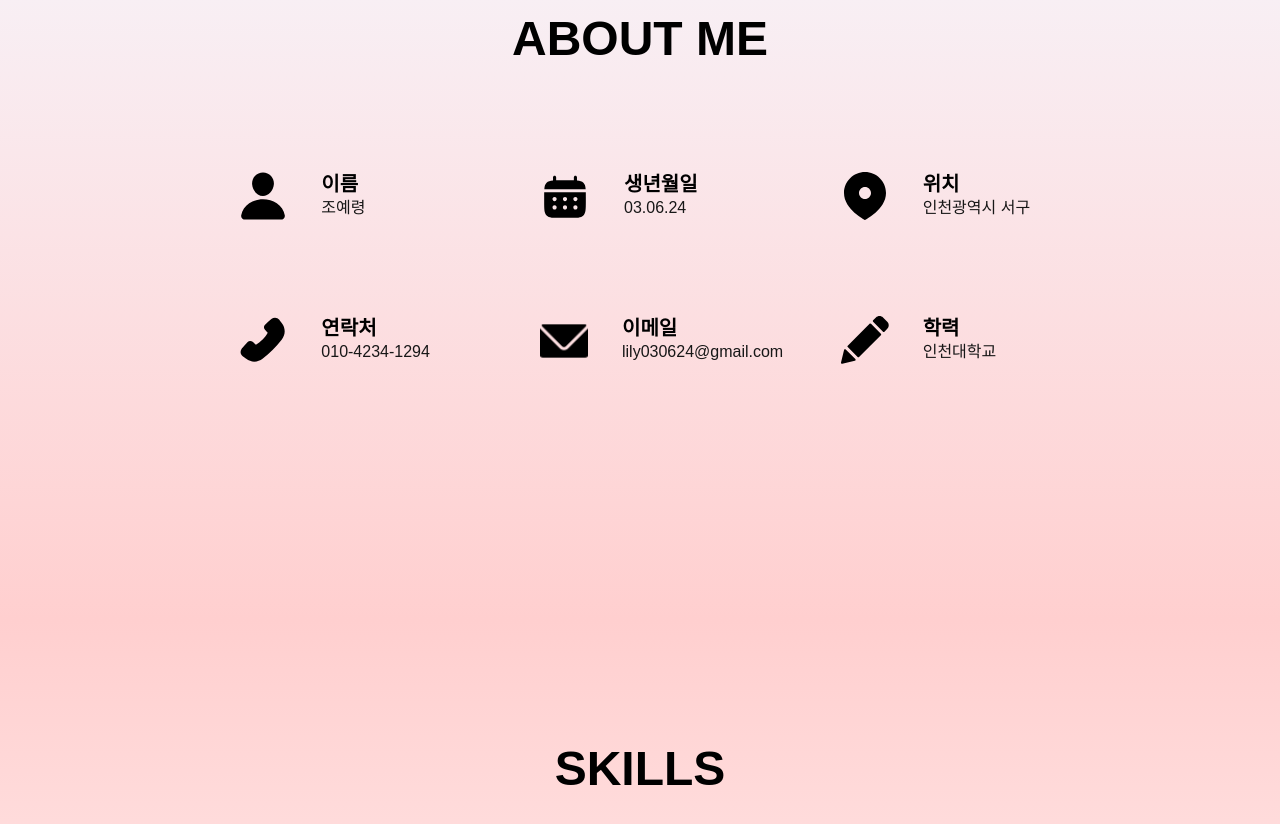
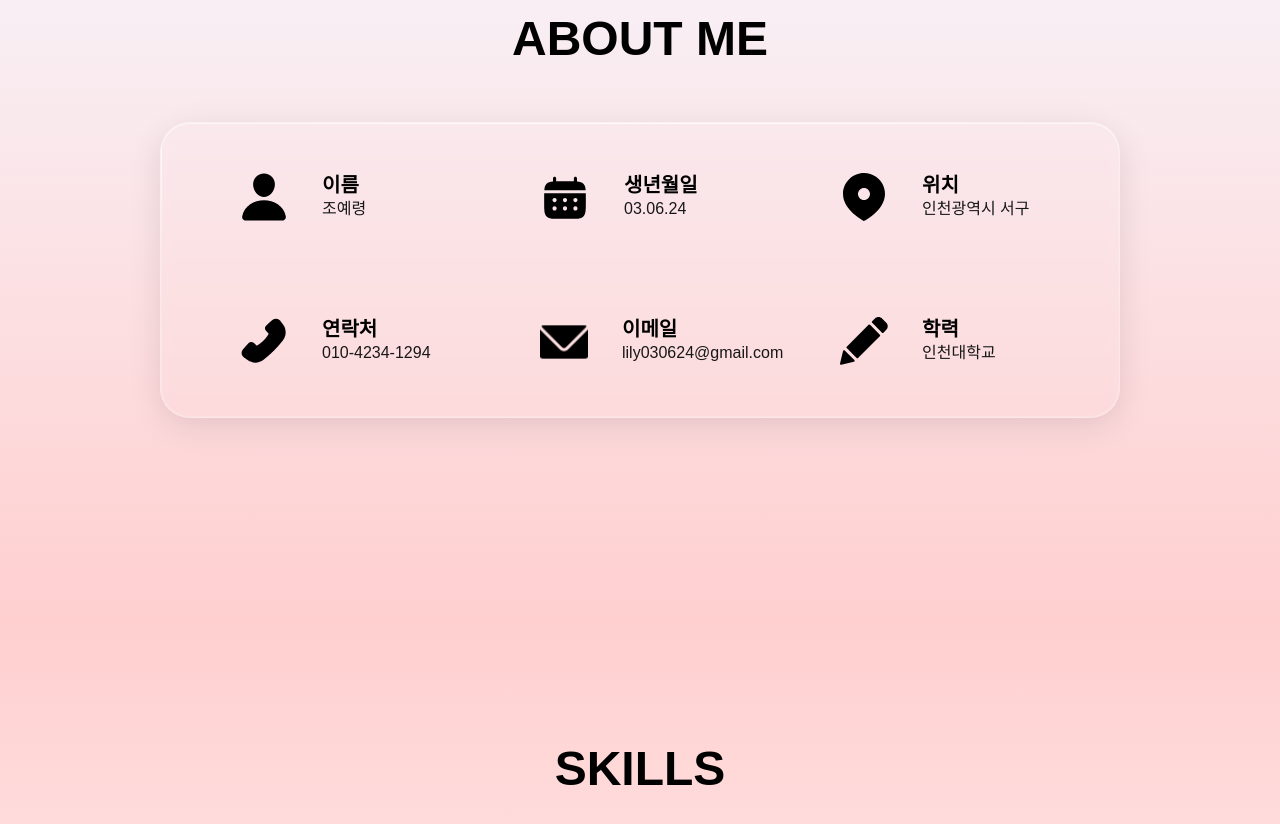
Before and after one commit to yereong/portfolio, a Next.js app: page / in a window 1280 px wide. Shown: the part 980-1804 px from the top of the page. Built offline with nearby package versions, Linux system fonts and the light colour scheme.

Commit message:
feat: 글래스모피즘 스타일 추가

```diff
--- a/src/app/globals.css
+++ b/src/app/globals.css
@@ -25,6 +25,19 @@
   .title{
     @apply font-semibold text-[48px] leading-[57px] text-black mt-[120px] ;
   }
+
+  .glass{
+    @apply bg-[rgba(255,255,255,0.03)]
+    backdrop-blur-[4px]
+    rounded-[30px]
+    border border-[rgba(255,255,255,0.3)]
+    overflow-hidden
+    shadow-[0_8px_32px_rgba(0,0,0,0.1),_inset_0_1px_0_rgba(255,255,255,0.5),_inset_0_-1px_0_rgba(255,255,255,0.1),_inset_0_0_2px_1px_rgba(255,255,255,0.1)]
+    [&::before]:content-[''] [&::before]:absolute [&::before]:inset-x-0 [&::before]:top-0 [&::before]:h-px
+    [&::before]:bg-[linear-gradient(90deg,transparent,rgba(255,255,255,0.8),transparent)]
+    [&::after]:content-[''] [&::after]:absolute [&::after]:top-0 [&::after]:left-0 [&::after]:w-px [&::after]:h-full
+    [&::after]:bg-[linear-gradient(180deg,rgba(255,255,255,0.8),transparent,rgba(255,255,255,0.3))]
+  }
 }
 
 body {
```
